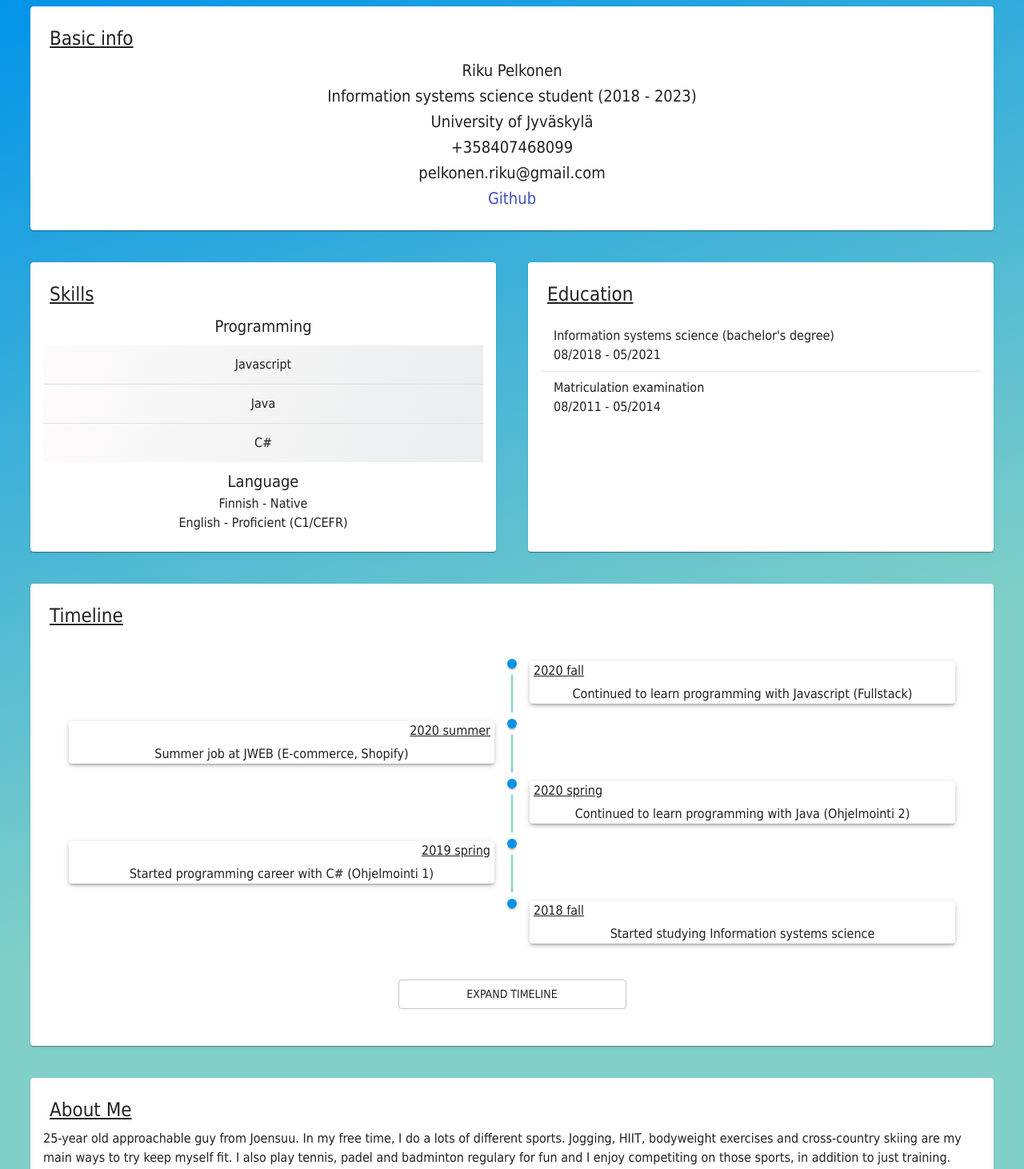
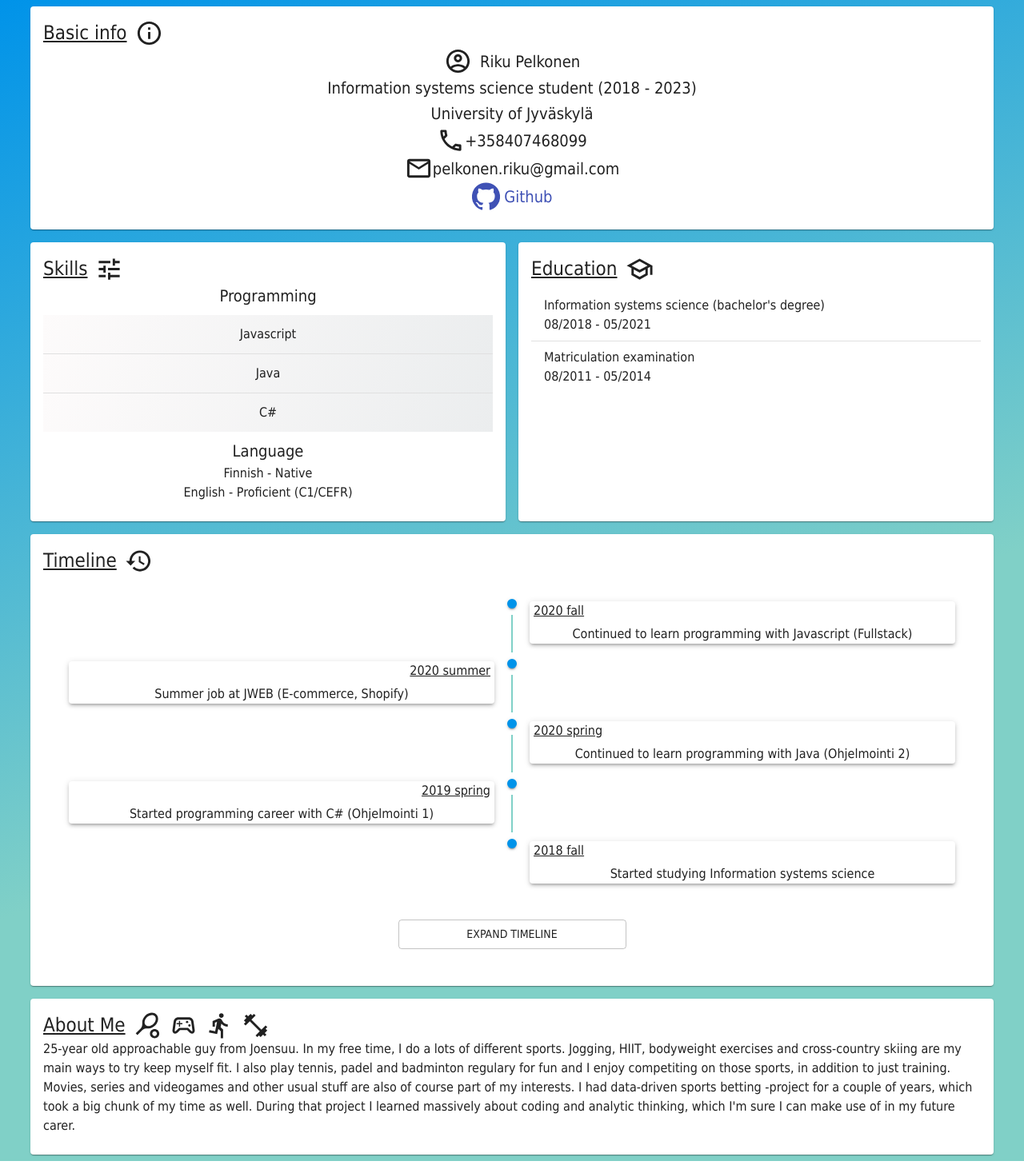
Before and after one commit to Rikkerikardo/projectCV, a React (Create React App) app: page / in a window 1280 px wide. Shown: the top 1462 px of the page at 80% size. Built offline with nearby package versions, Linux system fonts and the light colour scheme.

Commit message:
icons to all sections

```diff
--- a/src/App.js
+++ b/src/App.js
@@ -17,7 +17,7 @@ const useStyles = makeStyles({
 const App = () => {
   const classes = useStyles()
   return (
-    <Grid container spacing={5} className={classes.root}>
+    <Grid container spacing={2} className={classes.root}>
       <BasicInfo />
       <Skills />
       <Education />
--- a/src/components/about.js
+++ b/src/components/about.js
@@ -1,5 +1,11 @@
 import React from "react"
-import { Card, CardContent, Grid, Typography, Box } from "@material-ui/core"
+import { Card, CardContent, Grid, Typography } from "@material-ui/core"
+import {
+  DirectionsRunOutlined,
+  FitnessCenterOutlined,
+  SportsEsportsOutlined,
+  SportsTennisOutlined,
+} from "@material-ui/icons"
 
 const AboutMe = () => {
   const birthDate = new Date(1995, 4, 22)
@@ -13,16 +19,32 @@ const AboutMe = () => {
     <Grid item xs={12}>
       <Card style={{ height: "100%" }}>
         <CardContent>
-          <Box
-            style={{
-              textDecoration: "underline",
-            }}
-            borderRadius={15}
-            padding={1}
-            width={0.1}
-          >
-            <Typography variant="h5">About Me</Typography>
-          </Box>
+          <Grid container direction="row" alignItems="center">
+            <Typography
+              variant="h5"
+              style={{
+                textDecoration: "underline",
+              }}
+            >
+              About Me
+            </Typography>
+            <SportsTennisOutlined
+              fontSize="large"
+              style={{ marginLeft: "10px" }}
+            />
+            <SportsEsportsOutlined
+              fontSize="large"
+              style={{ marginLeft: "10px" }}
+            />
+            <DirectionsRunOutlined
+              fontSize="large"
+              style={{ marginLeft: "10px" }}
+            />
+            <FitnessCenterOutlined
+              fontSize="large"
+              style={{ marginLeft: "10px" }}
+            />
+          </Grid>
           <Typography>
             {age}-year old approachable guy from Joensuu. In my free time, I do
             a lots of different sports. Jogging, HIIT, bodyweight exercises and
--- a/src/components/basicInfo.js
+++ b/src/components/basicInfo.js
@@ -1,48 +1,63 @@
 import React from "react"
+import { Card, CardContent, Grid, Typography, Link } from "@material-ui/core"
 import {
-  Box,
-  Card,
-  CardContent,
-  Grid,
-  Typography,
-  Link,
-} from "@material-ui/core"
+  AccountCircleOutlined,
+  EmailOutlined,
+  GitHub,
+  InfoOutlined,
+  PhoneOutlined,
+} from "@material-ui/icons"
 
 const BasicInfo = () => {
   return (
     <Grid item xs={12}>
       <Card>
         <CardContent>
-          <Box
+          <Typography
+            variant="h5"
             style={{
               textDecoration: "underline",
             }}
-            borderRadius={15}
-            padding={1}
-            width={0.1}
           >
-            <Typography variant="h5">Basic info</Typography>
-          </Box>
-          <Typography variant="h6" align="center">
+            Basic info
+            <InfoOutlined
+              fontSize="large"
+              style={{ verticalAlign: "-10px", marginLeft: "10px" }}
+            />
+          </Typography>
+          <Grid container direction="column" alignItems="center">
+            <Typography variant="h6">
+              <AccountCircleOutlined
+                fontSize="large"
+                style={{ verticalAlign: "-10px", marginRight: "10px" }}
+              />
               Riku Pelkonen
             </Typography>
-          <Typography variant="h6" align="center">
+            <Typography variant="h6">
               Information systems science student (2018 - 2023)
             </Typography>
-          <Typography variant="h6" align="center">
-            University of Jyväskylä
-          </Typography>
-          <Typography variant="h6" align="center">
+            <Typography variant="h6">University of Jyväskylä</Typography>
+            <Typography variant="h6">
+              <PhoneOutlined
+                fontSize="large"
+                style={{ verticalAlign: "-10px" }}
+              ></PhoneOutlined>
               +358407468099
             </Typography>
-          <Typography variant="h6" align="center">
+            <Typography variant="h6">
+              <EmailOutlined
+                fontSize="large"
+                style={{ verticalAlign: "-10px" }}
+              ></EmailOutlined>
               pelkonen.riku@gmail.com
             </Typography>
             <Link href="https://github.com/Rikkerikardo">
-            <Typography variant="h6" align="center">
+              <Typography variant="h6">
+                <GitHub fontSize="large" style={{ verticalAlign: "-10px" }} />{" "}
                 Github
               </Typography>
             </Link>
+          </Grid>
         </CardContent>
       </Card>
     </Grid>
--- a/src/components/education.js
+++ b/src/components/education.js
@@ -8,8 +8,8 @@ import {
   Divider,
   Collapse,
   Grid,
-  Box,
 } from "@material-ui/core"
+import { SchoolOutlined } from "@material-ui/icons"
 import React, { useState } from "react"
 
 const Education = () => {
@@ -33,16 +33,20 @@ const Education = () => {
     <Grid item xs={6}>
       <Card style={{ height: "100%" }}>
         <CardContent>
-          <Box
-            style={{
-              textDecoration: "underline",
-            }}
-            borderRadius={15}
-            padding={1}
-            width={0.2}
-          >
-            <Typography variant="h5">Education</Typography>
-          </Box>
+          <Grid container direction="row" alignItems="center">
+            <Typography
+              variant="h5"
+              style={{
+                textDecoration: "underline",
+              }}
+            >
+              Education
+              <SchoolOutlined
+                fontSize="large"
+                style={{ marginLeft: "10px", verticalAlign: "-10px" }}
+              />
+            </Typography>
+          </Grid>
           <List>
             <ListItem button onClick={() => handleClick(0)}>
               <Typography>
--- a/src/components/experience.js
+++ b/src/components/experience.js
@@ -5,7 +5,6 @@ import {
   Grid,
   Paper,
   Typography,
-  Box,
   Button,
 } from "@material-ui/core"
 import {
@@ -17,6 +16,7 @@ import {
   TimelineSeparator,
 } from "@material-ui/lab"
 import { makeStyles } from "@material-ui/core/styles"
+import { HistoryOutlined } from "@material-ui/icons"
 
 const useStyles = makeStyles({
   timelineHeading: {
@@ -50,17 +50,20 @@ const Experience = () => {
     <Grid item xs={12}>
       <Card style={{ height: "100%" }}>
         <CardContent>
-          <Box
-            style={{
-              textDecoration: "underline",
-            }}
-            borderRadius={15}
-            padding={1}
-            width={0.1}
-          >
-            <Typography variant="h5">Timeline</Typography>
-          </Box>
-
+          <Grid container direction="row" alignItems="center">
+            <Typography
+              variant="h5"
+              style={{
+                textDecoration: "underline",
+              }}
+            >
+              Timeline
+              <HistoryOutlined
+                fontSize="large"
+                style={{ verticalAlign: "-10px", marginLeft: "10px" }}
+              />
+            </Typography>
+          </Grid>
           {expanded ? (
             <Timeline align="alternate">
               <TimelineItem>
--- a/src/components/skills.js
+++ b/src/components/skills.js
@@ -9,8 +9,8 @@ import {
   Divider,
   Collapse,
   Grid,
-  Box,
 } from "@material-ui/core"
+import { TuneOutlined } from "@material-ui/icons"
 import React, { useState } from "react"
 
 const Skills = () => {
@@ -38,16 +38,18 @@ const Skills = () => {
     <Grid item xs={6}>
       <Card style={{ height: "100%" }}>
         <CardContent>
-          <Box
+          <Typography
+            variant="h5"
             style={{
               textDecoration: "underline",
             }}
-            borderRadius={15}
-            padding={1}
-            width={0.2}
           >
-            <Typography variant="h5">Skills</Typography>
-          </Box>
+            Skills
+            <TuneOutlined
+              fontSize="large"
+              style={{ verticalAlign: "-10px", marginLeft: "10px" }}
+            />
+          </Typography>
           <Typography variant="h6" align="center">
             Programming
           </Typography>
```
Lines whose indentation alone changed are shown as unchanged.
